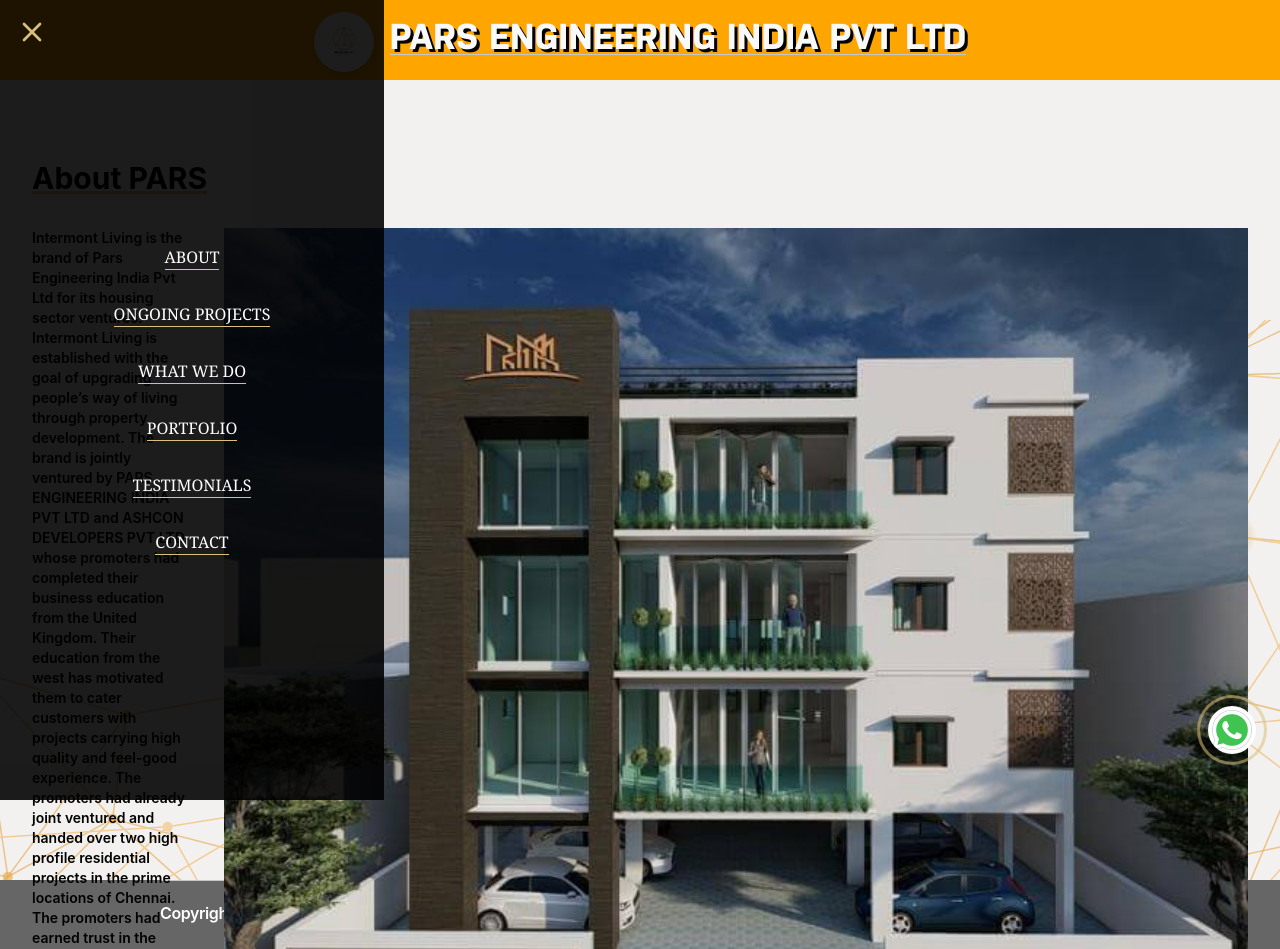
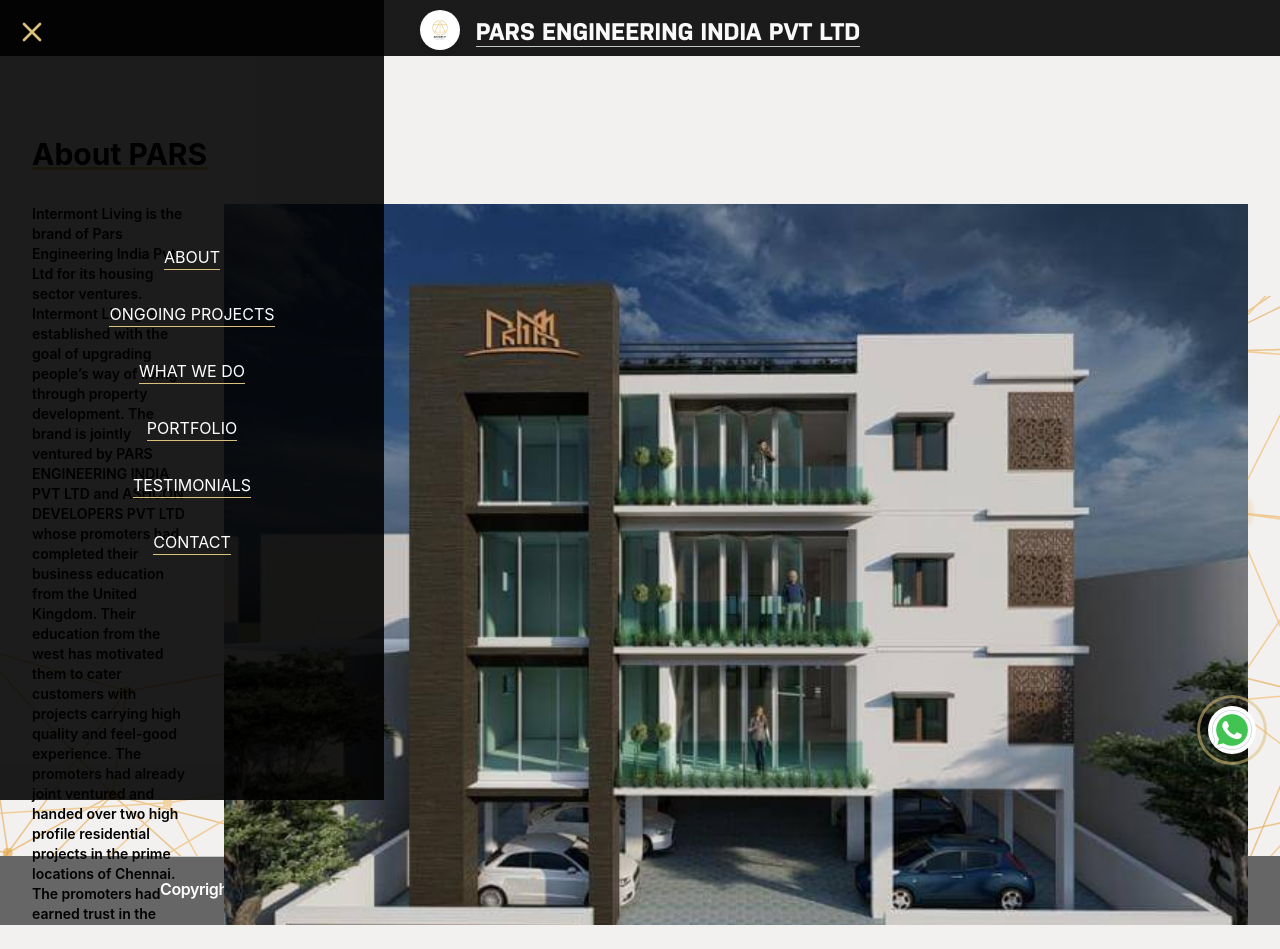
Before and after one commit to prithvi60/pars-realestate, a Next.js app: page /about in a window 1280 px wide. Both pictures are taken after a click on the element 42 px from the left and 33 px from the top of the page. After the commit the page ends 925 px from the top, so only its background shows below. Built offline with nearby package versions, Linux system fonts and the light colour scheme.

Commit message:
nav changes

```diff
--- a/components/Menu.js
+++ b/components/Menu.js
@@ -32,35 +32,83 @@
       >
         <div className="flex flex-col">
           {home ? (
+            <div className="w-screen flex justify-center">
+              <img
+                src={"/favicon.png"}
+                alt="logo"
+                style={{
+                  objectFit: "cover",
+                  height: "60px",
+                  width: "60px",
+                  background: "#ffffff",
+                }}
+                className="mb-4 rounded-full shadow-md"
+              ></img>
+            </div>
+          ) : null}
+
+          {home ? (
             <div
               className="font-semibold  text-md md:text-2xl"
-              style={{ textShadow: "3px 3px #000000" }}
+              // style={{ textShadow: "3px 3px #000000" }}
             >
               Welcome To
             </div>
           ) : null}
-          <div className="flex md:flex-row gap-4 items-center text-center">
-            <img
+          {home ? (
+            <div className="flex md:flex-row gap-4 items-center justify-center text-center">
+              {/* <img
                 src={"/favicon.png"}
                 alt="logo"
-              style={{ objectFit: "cover", height: "60px", width: "60px",background:"#ffffff" }}
+                style={{
+                  objectFit: "cover",
+                  height: "60px",
+                  width: "60px",
+                  background: "#ffffff",
+                }}
                 className="mt-4 rounded-full shadow-md"
-            ></img>
+              ></img> */}
               <a
                 href="/"
-              className="font-nudista font-bold text-lg md:text-4xl text-white-200 border-b "
-              style={{ textShadow: "3px 3px #000000" }}
+                className={
+                  "font-nudista font-bold text-lg md:text-4xl text-white-200 border-b justify-center"
+                }
+                // style={{ textShadow: "3px 3px #000000" }}
               >
                 PARS ENGINEERING INDIA PVT LTD
               </a>
             </div>
+          ) : (
+            <div className="flex md:flex-row gap-4 items-center text-center mt-3.5">
+              <img
+                src={"/favicon.png"}
+                alt="logo"
+                style={{
+                  objectFit: "cover",
+                  height: "40px",
+                  width: "40px",
+                  background: "#ffffff",
+                }}
+                className=" rounded-full shadow-md"
+              ></img>
+              <a
+                href="/"
+                className={
+                  "font-nudista font-bold text-lg md:text-2xl text-white-200 border-b"
+                }
+                // style={{ textShadow: "3px 3px #000000" }}
+              >
+                PARS ENGINEERING INDIA PVT LTD
+              </a>
+            </div>
+          )}
 
           {home ? (
             <a
               href={"/about"}
               className="font-sm pt-12 text-sm md:text-md"
               style={{
-                textShadow: "3px 3px #000000",
+                // textShadow: "3px 3px #000000",
                 BorderColor: "#dbc07c",
                 color: "#dbc07c",
               }}
@@ -92,7 +140,7 @@
             <line x1="6" y1="6" x2="18" y2="18" />
           </svg>
         </div>
-        <ul className="flex flex-col items-center justify-between text-center text-white-100 font-serif">
+        <ul className="flex flex-col items-center justify-between text-center text-white-100 font-raleway">
           <li
             className="border-b  my-4 uppercase"
             style={{ borderBottomColor: "#dbc07c" }}
--- a/pages/about.js
+++ b/pages/about.js
@@ -8,7 +8,7 @@
 export default function about() {
   return (
     <div>
-      <div className="py-6" style={{ background: "orange" }}>
+      <div className="py-3" style={{ background: "#000000e2" }}>
         <Header />
       </div>
       <section
--- a/pages/clients.js
+++ b/pages/clients.js
@@ -6,7 +6,7 @@
 export default function clients() {
   return (
     <div>
-          <div className="py-6" style={{ background: "orange" }}>
+                <div className="py-3" style={{ background: "#000000e2" }}>
         <Header />
       </div>
       <section
--- a/pages/contact.js
+++ b/pages/contact.js
@@ -7,7 +7,7 @@
   return (
     <div  >
 
-<div className="py-6" style={{ background: "orange" }}>
+      <div className="py-3" style={{ background: "#000000e2" }}>
         <Header />
       </div>
       <div class="container my-24 mx-auto px-8 md:px-6 text-black"
--- a/pages/portfolio.js
+++ b/pages/portfolio.js
@@ -8,7 +8,7 @@
     <div >
 
       <div>
-      <div className="py-6" style={{ background: "orange" }}>
+            <div className="py-3" style={{ background: "#000000e2" }}>
         <Header />
       </div>
         <section className="h-screen px-4"
--- a/pages/projects.js
+++ b/pages/projects.js
@@ -7,7 +7,7 @@
 export default function projects() {
   return (
     <div>
-           <div className="py-6" style={{ background: "orange" }}>
+                 <div className="py-3" style={{ background: "#000000e2" }}>
         <Header />
       </div>
       <section
--- a/pages/projects/one.js
+++ b/pages/projects/one.js
@@ -10,7 +10,7 @@
 
   return (
     <div className="z-5">
-      <div className="py-6" style={{ background: "orange" }}>
+            <div className="py-3" style={{ background: "#000000e2" }}>
         <Header />
       </div>
       <div
--- a/pages/service.js
+++ b/pages/service.js
@@ -5,7 +5,7 @@
 export default function service() {
   return (
     <div>
-         <div className="py-6" style={{ background: "orange" }}>
+               <div className="py-3" style={{ background: "#000000e2" }}>
         <Header />
       </div>
       <section
```
Lines whose indentation alone changed are shown as unchanged.
